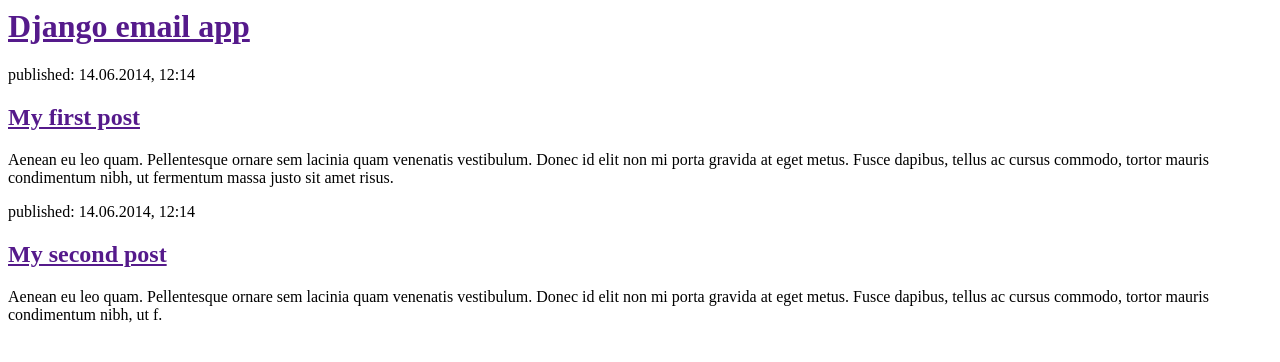
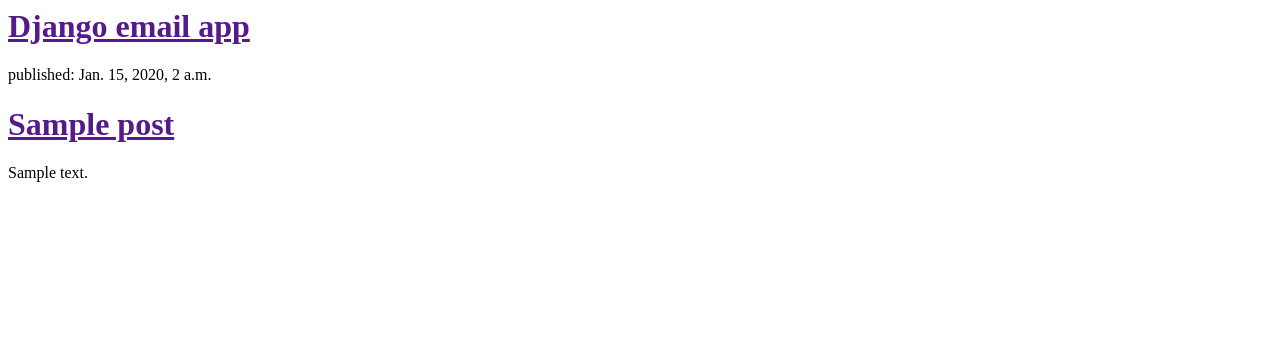
Before and after one commit to martancho/djangoApp, a Django app: template RFI/templates/RFI/post_list.html in a window 1280 px wide. Shown: the top 362 px of the page. Run offline with Django 3.2, Linux system fonts and the light colour scheme; the template is opened without the code that fills it: values that come from a table or form of the project are taken from there, others are empty; tables that the repository leaves empty hold one stand-in row (values such as "Sample post").

Commit message:
Modified templates to display posts from database

```diff
--- a/RFI/templates/RFI/post_list.html
+++ b/RFI/templates/RFI/post_list.html
@@ -7,16 +7,12 @@
             <h1><a href="">Django email app</a></h1>
         </div>
 
+        {% for post in posts %}
         <div>
-            <p>published: 14.06.2014, 12:14</p>
-            <h2><a href="">My first post</a></h2>
-            <p>Aenean eu leo quam. Pellentesque ornare sem lacinia quam venenatis vestibulum. Donec id elit non mi porta gravida at eget metus. Fusce dapibus, tellus ac cursus commodo, tortor mauris condimentum nibh, ut fermentum massa justo sit amet risus.</p>
+        	<p>published: {{post.published_date}}</p>
+           	<h1><a href="">{{post.title}}</a></h1>
+           	<p>{{ post.text|linebreaksbr }}</p>
         </div>
-
-        <div>
-            <p>published: 14.06.2014, 12:14</p>
-            <h2><a href="">My second post</a></h2>
-            <p>Aenean eu leo quam. Pellentesque ornare sem lacinia quam venenatis vestibulum. Donec id elit non mi porta gravida at eget metus. Fusce dapibus, tellus ac cursus commodo, tortor mauris condimentum nibh, ut f.</p>
-        </div>
+        {% endfor %}
     </body>
 </html>
--- a/RFI/views.py
+++ b/RFI/views.py
@@ -1,6 +1,9 @@
 from django.shortcuts import render
+from .models import Post
+from django.utils import timezone
 
 # Create your views here.
 
 def post_list(request):
-	return render(request, 'RFI/post_list.html', {})
+	posts = Post.objects.filter(published_date__lte=timezone.now()).order_by('published_date')
+	return render(request, 'RFI/post_list.html', {'posts': posts})
```
